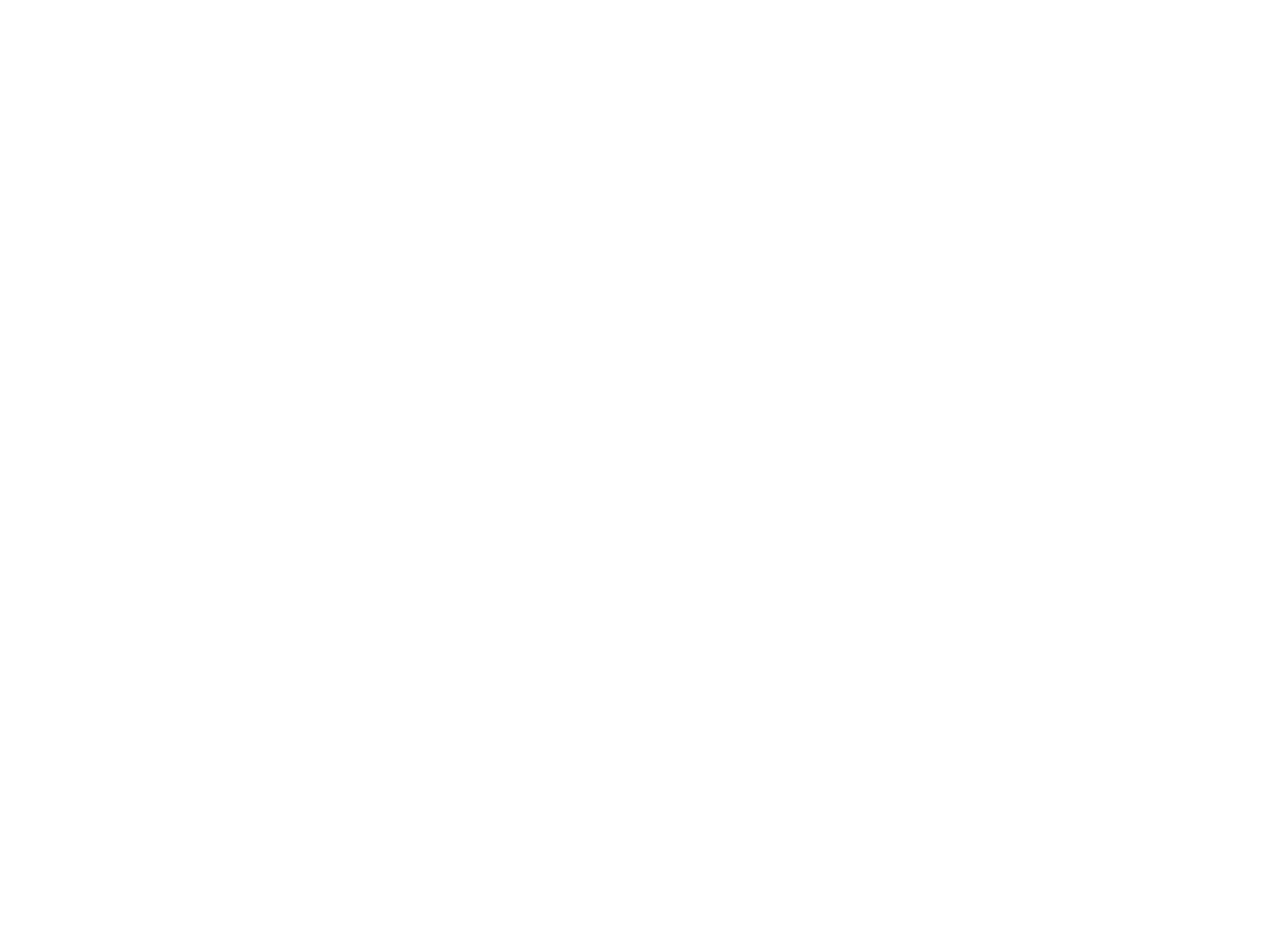
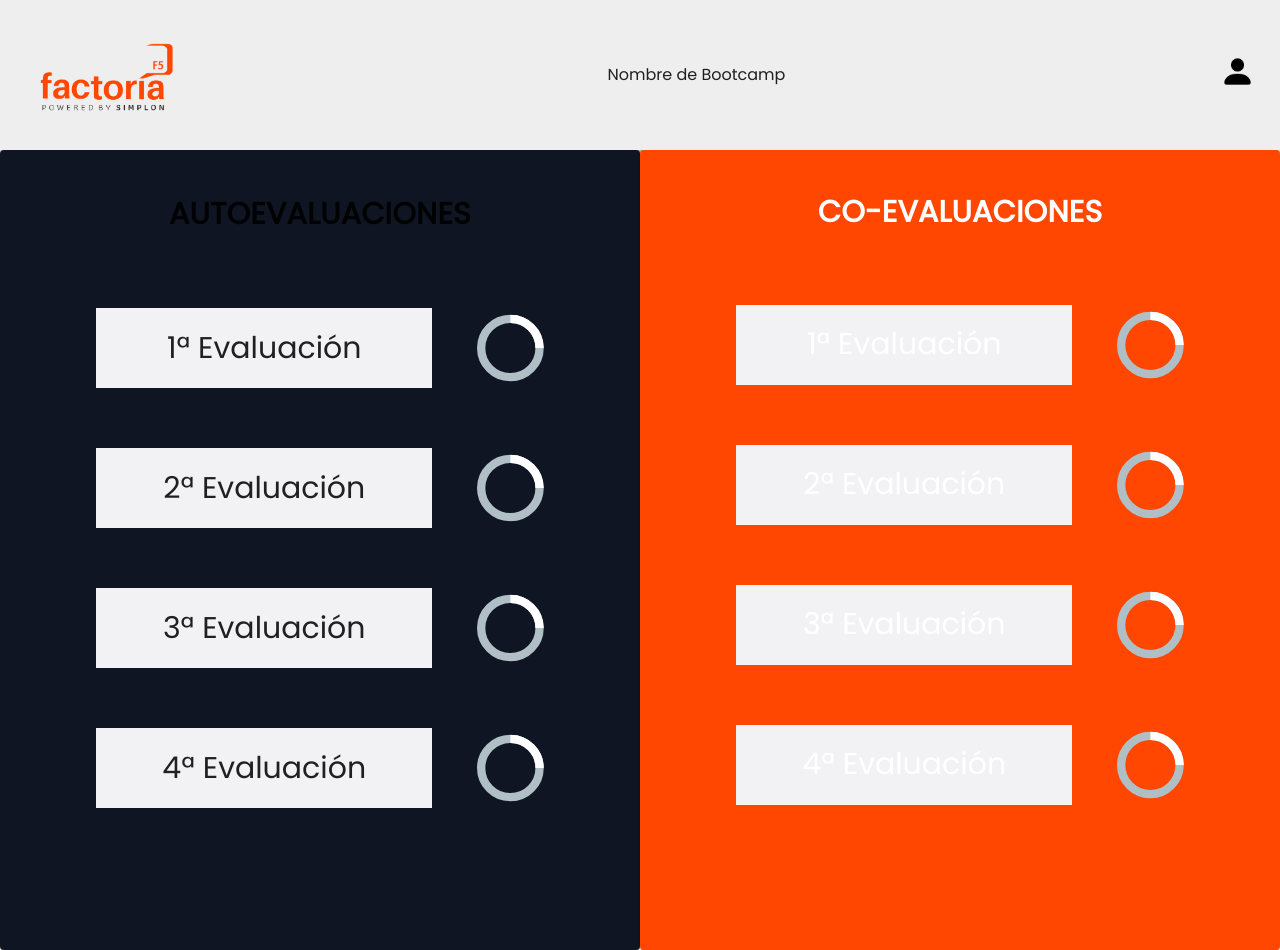
Before and after one commit to SantiagoMatilla/AutoevaluacionF5_Frontend, a Vue app in the folder F5-Auto-Evaluation/: page /progress in a window 1280 px wide. Before the commit this address had no page. Before the commit the page ends 800 px from the top, so only its background shows below. Built offline with nearby package versions, Linux system fonts and the light colour scheme.

Commit message:
views dashboard

```diff
--- a/F5-Auto-Evaluation/src/App.vue
+++ b/F5-Auto-Evaluation/src/App.vue
@@ -1,25 +1,31 @@
 <script setup>
-// import { RouterView } from 'vue-router'
-// import Navbar from './components/Navbar.vue';
+import { RouterView } from 'vue-router'
+ import Navbar from './components/Navbar.vue';
 // import ContentCard from './components/ContentCard.vue';
 // import Bootcamp from './views/Bootcamp.vue'
-import Banner from './components/Banner.vue';
+// import Banner from '../components/Banner.vue';
 // import SkillsCard from './components/SkillsCard.vue';
-
-
+// import SelfEvaluation from './components/SelfEvaluation.vue'
+// import CoEvaluation from './components/CoEvaluation.vue'
 </script>
 
 <template>
-  <div>
-  <!-- <Navbar/> -->
+  <body>
+
+  <Navbar/>
+  <!-- <SelfEvaluation/>
+  <CoEvaluation/> -->
   <!-- <Bootcamp/> -->
   <!-- <SkillsCard/> -->
-  <Banner/>
+  <!-- <Banner/> -->
   <!-- <ContentCard/> -->
-  <!-- <RouterView /> -->
-  </div>
+   <RouterView />
+  </body>
 </template>
 
 <style scoped>
-
+body {
+  width: 100vw;
+  height: 100vh;
+}
 </style>
--- /dev/null
+++ b/F5-Auto-Evaluation/src/components/CoEvaluation.vue
@@ -0,0 +1,33 @@
+<script setup>
+import ProgressCard from '@/components/ProgressCard.vue';
+
+
+</script>
+
+<template>
+    <v-card  class="d-flex align-center flex-column prueba"   color="#FF4702">
+
+        <template v-slot:title  >
+            <h2 style="font-size: 30px;">CO-EVALUACIONES</h2>
+        </template>
+
+        <ProgressCard   :cardColor="white" :ProgressCard="'1ª Evaluación'"></ProgressCard>
+        <ProgressCard :ProgressCard="'2ª Evaluación'"></ProgressCard>
+        <ProgressCard :ProgressCard="'3ª Evaluación'"></ProgressCard>
+        <ProgressCard :ProgressCard="'4ª Evaluación'"></ProgressCard>
+
+
+    </v-card>
+
+
+</template>
+
+<style scoped>
+.prueba{
+    width: 50%;
+}
+
+h2{
+    margin: 10% 0;
+}
+</style>
--- /dev/null
+++ b/F5-Auto-Evaluation/src/components/ProgressCard.vue
@@ -0,0 +1,43 @@
+<script setup>
+defineProps ({
+   ProgressCard: {
+    type: String,
+    cardColor: String,
+   }
+})
+
+
+
+</script>
+
+<template>
+    <div class="minicard">
+      <!-- <v-card class="d-flex align-center flex-column" width="510"  style="margin-right:30px;" > -->
+        <div   style class="card ">
+          <p >{{ ProgressCard, cardColor }}</p>
+
+        </div>
+        <!-- </v-card> -->
+        <v-progress-circular color="white" bg-color="blue-grey-lighten-3" :size="80" :model-value="25" :width="10" ></v-progress-circular>
+    </div>
+  </template>
+
+  <style scoped>
+  .minicard {
+    display: flex;
+    width: 70%;
+    margin: 30px
+  }
+
+  .card{
+    display: flex;
+    align-content: center;
+    width: 90%;
+    margin-right: 10%;
+    font-size: 30px;
+    text-align: center;
+    background-color: rgb(242, 242, 245);
+    align-items: center;
+    justify-content: center;
+  }
+</style>
--- /dev/null
+++ b/F5-Auto-Evaluation/src/components/SelfEvaluation.vue
@@ -0,0 +1,39 @@
+<script setup>
+import ProgressCard from '@/components/ProgressCard.vue';
+
+
+</script>
+
+<template>
+     <v-card class="d-flex align-center flex-column prueba" >
+
+        <template v-slot:title  >
+            <h2 style="font-size: 30px;">AUTOEVALUACIONES</h2>
+        </template>
+
+        <ProgressCard :ProgressCard="'1ª Evaluación'"></ProgressCard>
+        <ProgressCard :ProgressCard="'2ª Evaluación'"></ProgressCard>
+        <ProgressCard :ProgressCard="'3ª Evaluación'"></ProgressCard>
+        <ProgressCard :ProgressCard="'4ª Evaluación'"></ProgressCard>
+
+
+     </v-card>
+
+
+</template>
+
+<style scoped >
+.prueba{
+    width: 50%;
+    background-color:#0F1523 ;
+}
+
+h2{
+    margin: 10% 0;
+}
+
+.backgroundColor {
+    background-color: pink;
+}
+
+</style>
--- a/F5-Auto-Evaluation/src/router/index.js
+++ b/F5-Auto-Evaluation/src/router/index.js
@@ -1,16 +1,22 @@
 import { createRouter, createWebHistory } from 'vue-router'
-
-
+import Bootcamp from '../views/Bootcamp.vue'
+ import ProgressEvaluation from '../views/ProgressEvaluation.vue'
 
 const router = createRouter({
   history: createWebHistory(import.meta.env.BASE_URL),
   routes: [
 
-  //  {
-  //      path: '/',
-  //      name: 'home',
-  //    component: HomeView
-  //  },
+   {
+        path: '/',
+        name: 'Bootcamp',
+     component: Bootcamp
+    },
+
+    {
+      path: '/progress',
+       name: 'Progress',
+   component: ProgressEvaluation
+   },
 
 
   ]
--- /dev/null
+++ b/F5-Auto-Evaluation/src/views/ProgressEvaluation.vue
@@ -0,0 +1,38 @@
+<script setup>
+
+ import SelfEvaluation from '../components/SelfEvaluation.vue'
+  import CoEvaluation from '../components/CoEvaluation.vue'
+
+</script>
+
+
+<template>
+    <div class="container">
+        <SelfEvaluation/>
+        <CoEvaluation/>
+    </div>
+
+  </template>
+
+  <style scoped>
+  .container {
+    width: 100%;
+    height: 100vh;
+    display: flex;
+    flex-direction: row;
+    justify-content: center;
+    overflow: hidden;
+  }
+
+  /* .container::before {
+    content: "";
+    flex: 1;
+
+  }
+
+  .container::after {
+    content: "";
+    flex: 1;
+
+  } */
+  </style>
```
